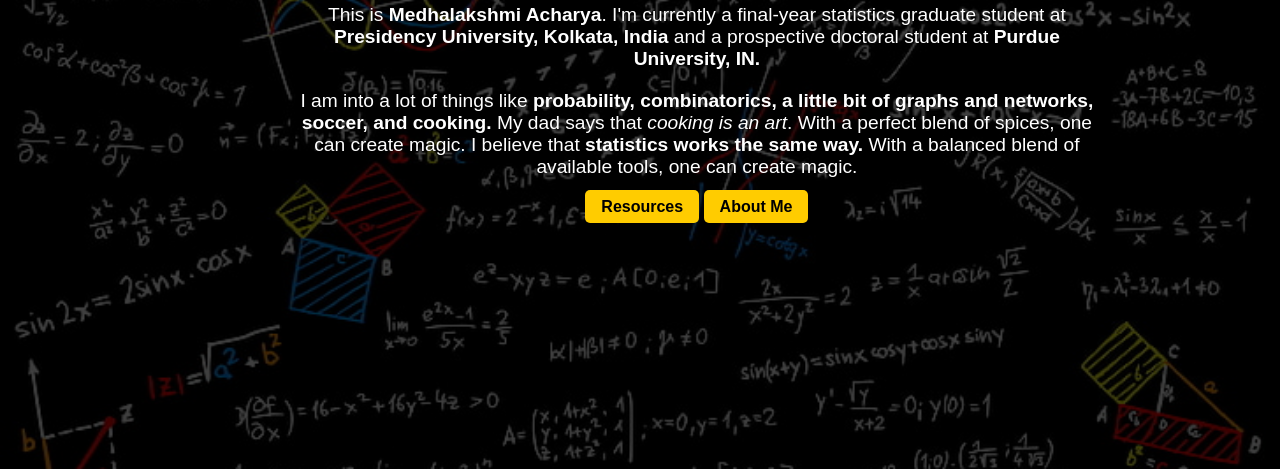
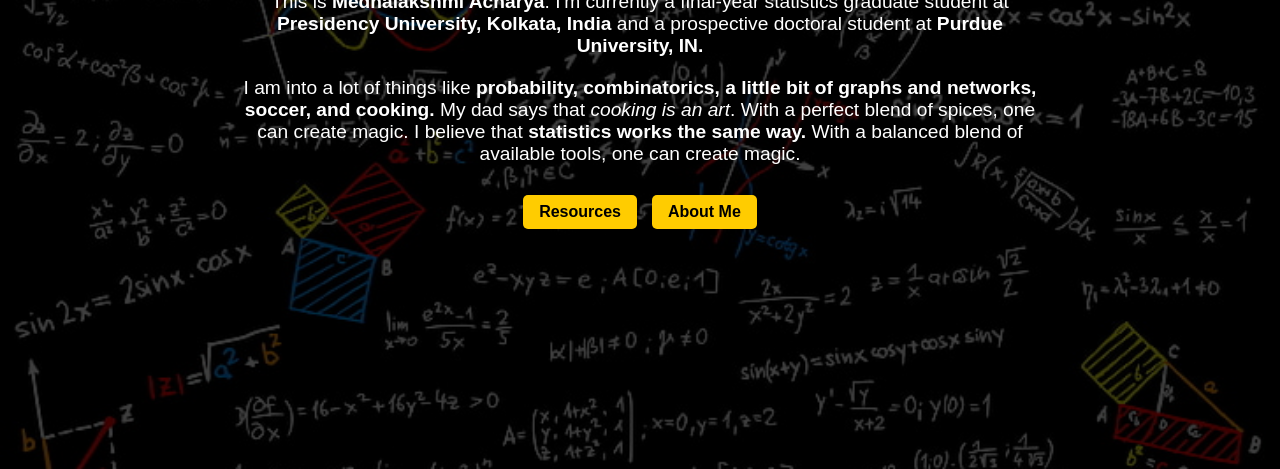
Before and after one commit to Medhalakshmi/knowmemore, a plain HTML site: page index.html in a window 1280 px wide. Shown: the part 331-800 px from the top of the page. Drawn offline with Linux system fonts and the light colour scheme.

Commit message:
Update index.html

```diff
--- a/index.html
+++ b/index.html
@@ -116,8 +116,6 @@
     <!-- Top Buttons -->
 <a href="contact.html" class="btn top-left">Contact Me</a>
 <a href="explore.html" class="btn top-right">Explore More</a>
-    <a href="resources.html" class="btn">Resources</a>
-
 
 <!-- Centered Content -->
 <div class="content">
@@ -135,11 +133,9 @@
         With a balanced blend of available tools, one can create magic.
     </p>
 
-        <!-- Buttons in the center -->
-        <div class="center-buttons">
-            <a href="#" class="btn">Resources</a>
+    <!-- Fixed Center Buttons -->
+    <div class="button-container">
+        <a href="./resources.html" class="btn">Resources</a>
         <a href="about.html" class="btn">About Me</a>
     </div>
 </div>
-</body>
-</html>
```
Lines whose indentation alone changed are shown as unchanged.
